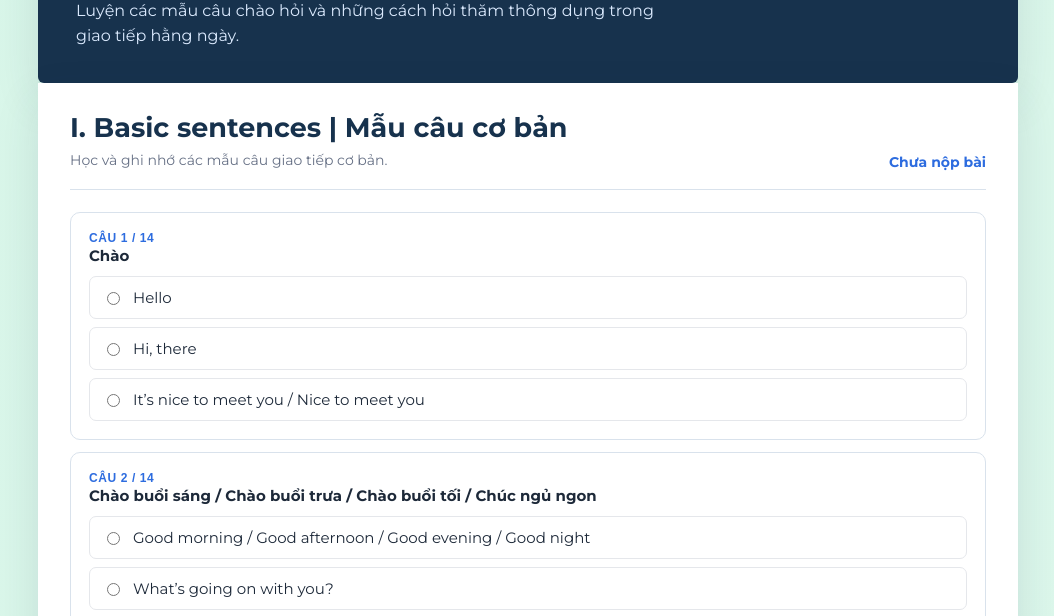
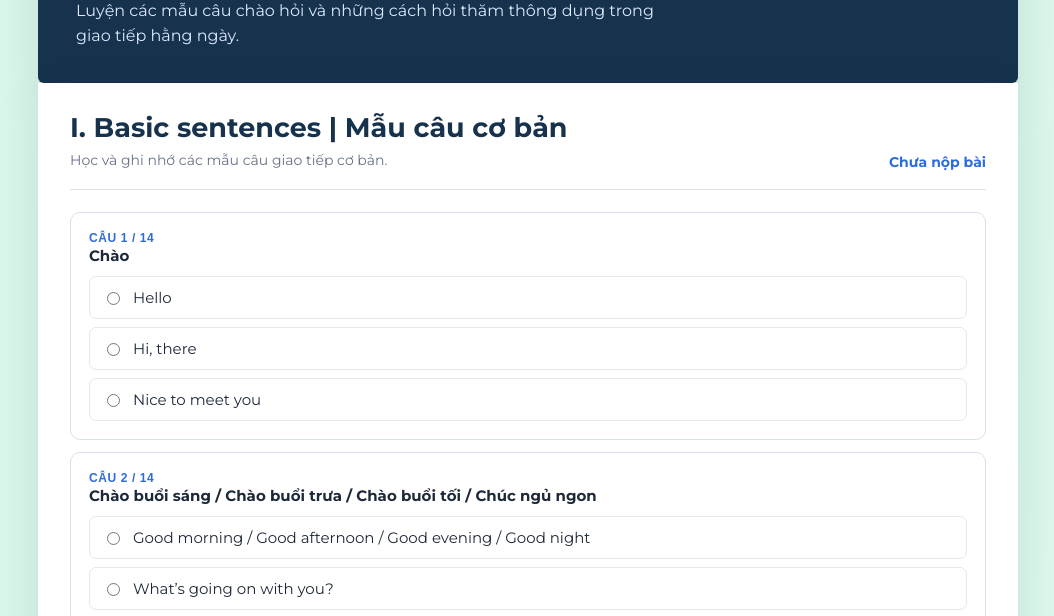
Before and after one commit to LaerNguyen/BASIC-L1-B1-Greetings, a plain HTML site: page index.html in a window 1280 px wide. Shown: the part 184-800 px from the top of the page, without its empty margins (112-1166 px from the left). Drawn offline with Linux system fonts and the light colour scheme.

Commit message:
Simplify meet and greet sentence

```diff
--- a/index.html
+++ b/index.html
@@ -169,7 +169,7 @@
       ['How are you doing? / How are you?', 'Bạn thế nào / Có khỏe không?'],
       ['Not bad', 'Tàm tạm / Không tệ'],
       ["What’s (what is) up? / What’s happen?", 'Có chuyện gì vậy?'],
-      ['It’s nice to meet you / Nice to meet you', 'Rất vui được gặp bạn.'],
+      ['Nice to meet you', 'Rất vui được gặp bạn.'],
       ['It’s nice to see you again', 'Rất vui được gặp lại bạn'],
       ['I’m surprised to see you here', 'Tôi thấy bất ngờ vì gặp bạn ở đây'],
       ['Long time no see', 'Lâu quá không gặp'],
```
